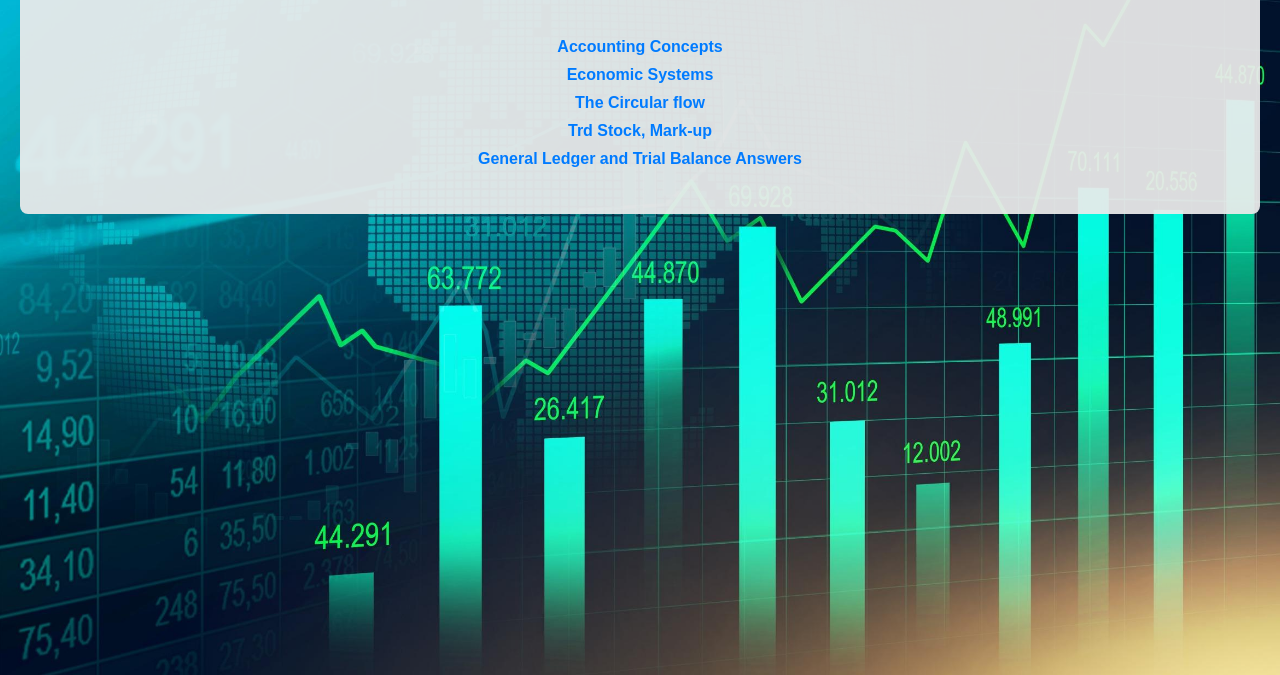
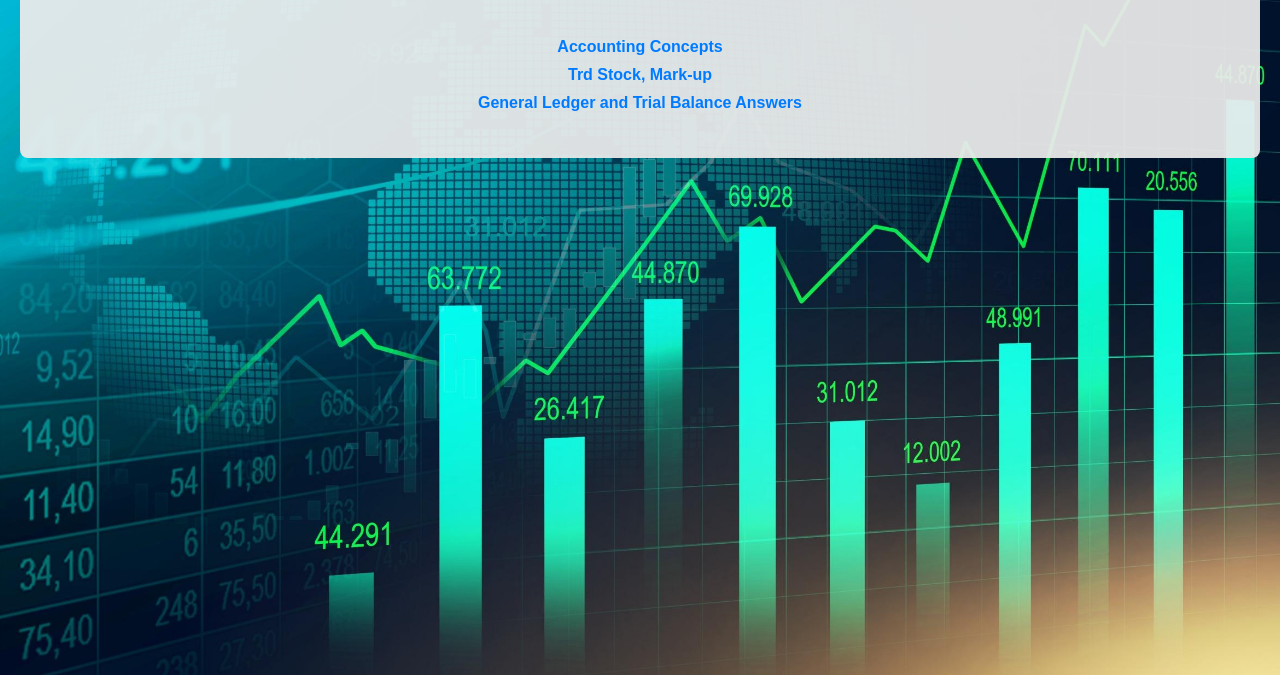
Before and after one commit to GeneralGunfire/EduLink, a plain HTML site: page pagems-9.html in a window 1280 px wide. Shown: the part 165-840 px from the top of the page. Drawn offline with Linux system fonts and the light colour scheme.

Commit message:
Update pagems-9.htmldocs

```diff
--- a/pagems-9.html
+++ b/pagems-9.html
@@ -11,11 +11,9 @@
         <h1>Download Presentations</h1>
         <input type="text" id="search" placeholder="Search presentations...">
         <ul id="file-list">
-           <li><a href="ems-accountingConcepts9.1.pptx" download>Accounting Concepts</a></li>
-            <li><a href="ems-economicSystems9.2.pptx" download>Economic Systems</a></li>
-            <li><a href="ems-circularFlow9.3.pptx" download>The Circular flow</a></li>
-            <li><a href="ems-trdStockandMark-up9.4.pptx" download>Trd Stock, Mark-up</a></li>
-            <li><a href="ems-genealLedgerAndTrailBalance9.5.pdf" download>General Ledger and Trial Balance Answers</a></li>
+           <li><a href="https://docs.google.com/presentation/d/139HeYB4JVA5lQW1hHfO9cf8Z9ifYGwtU/edit?usp=drive_link&ouid=109782782485535155266&rtpof=true&sd=true" download>Accounting Concepts</a></li>
+            <li><a href="https://docs.google.com/presentation/d/1eVbW4luCeWAkCTkA4f4DMTuphsRbDVnG/edit?usp=drive_link&ouid=109782782485535155266&rtpof=true&sd=true" download>Trd Stock, Mark-up</a></li>
+            <li><a href="https://drive.google.com/file/d/1chiqB5eYIn_H6cmx5E6vophIDonBQtek/view?usp=drive_link" download>General Ledger and Trial Balance Answers</a></li>
         </ul>
     </div>
     <script src="script2.js"></script>
```
